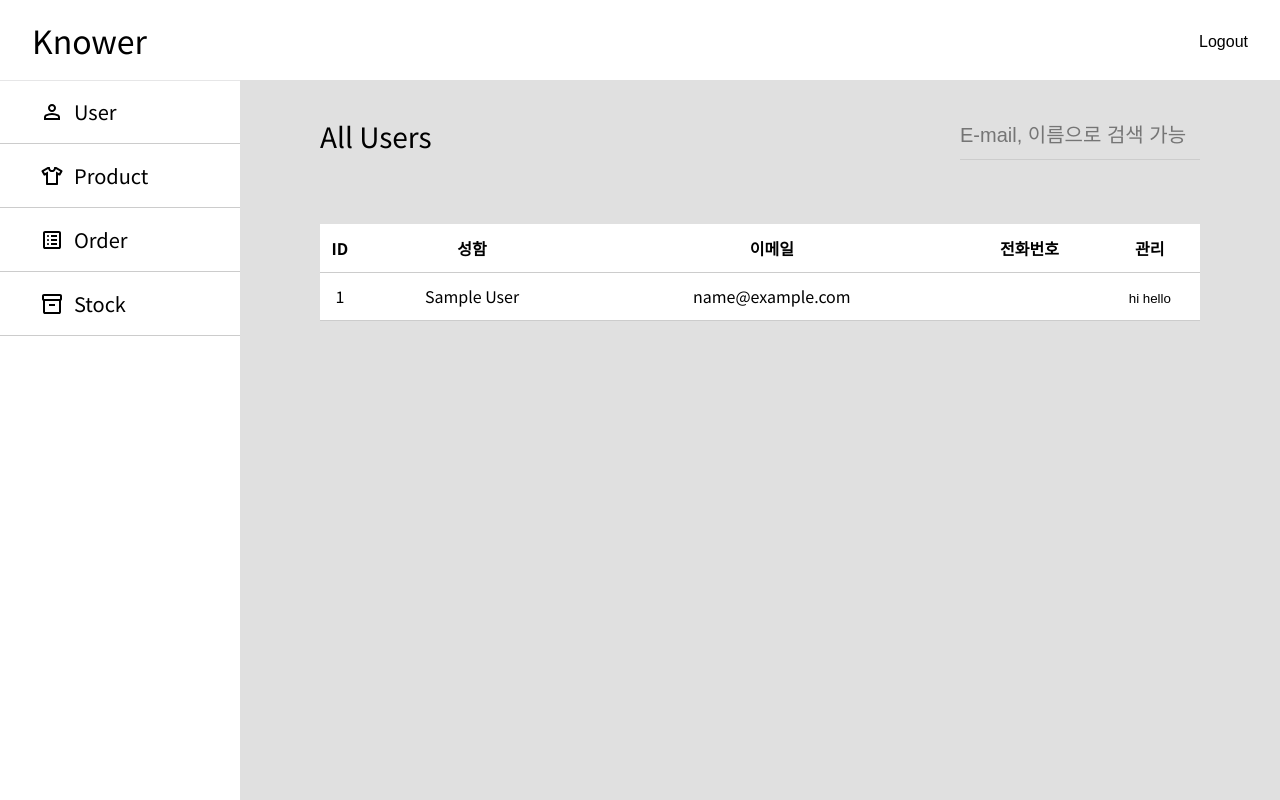
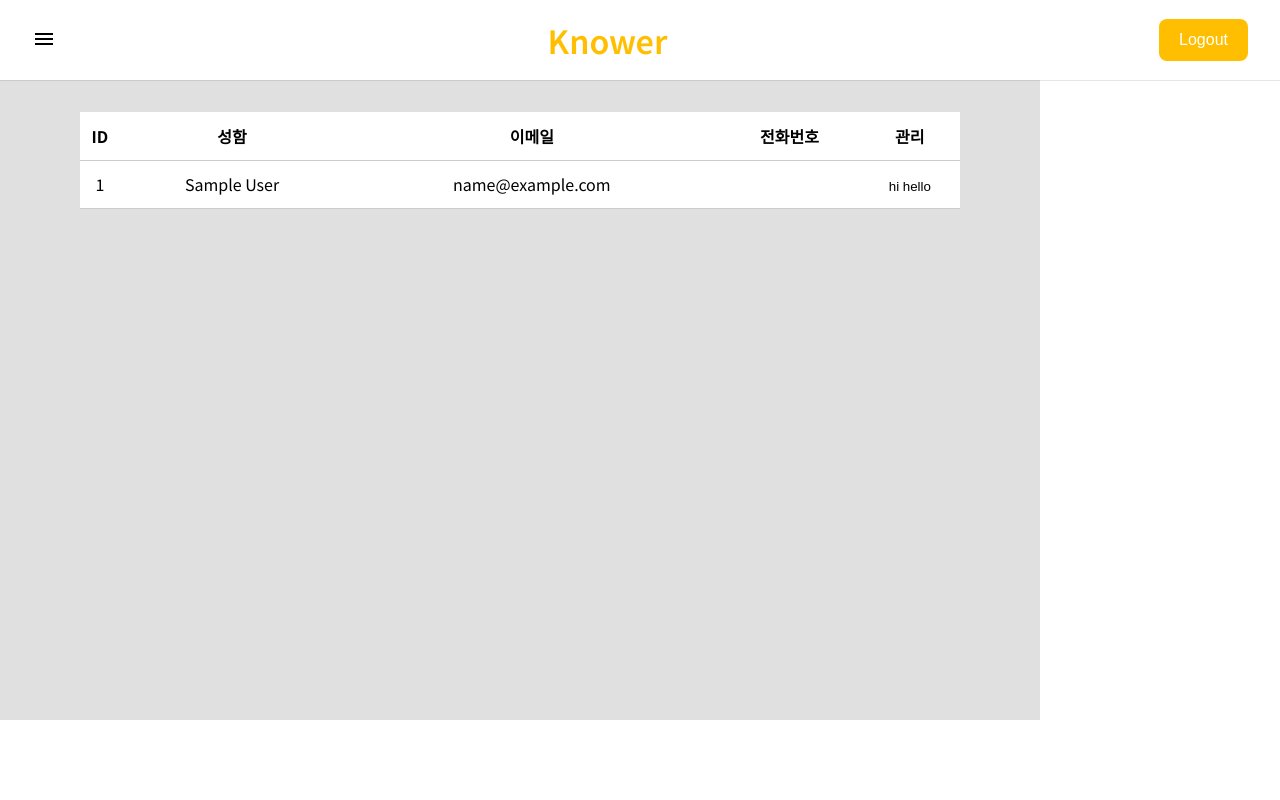
Before and after one commit to donghhan/knower-admin, a Django app: page /users/ in a window 1280 px wide. Run offline with Django 5.2, Linux system fonts and the light colour scheme; the visitor is signed in with stand-in values (Sample User, id 1); data comes from the database, SQL or seed files in the repository.

Commit message:
Hamburger menu responsive added

```diff
--- a/config/settings/base.py
+++ b/config/settings/base.py
@@ -21,7 +21,9 @@
     "users.apps.UsersConfig",
 ]
 
-THIRDPARTY_APPS = []
+THIRDPARTY_APPS = [
+    "django_seed",
+]
 
 INSTALLED_APPS = DJANGO_BUILT_IN_APPS + THIRDPARTY_APPS + PROJECT_APPS
 
@@ -92,7 +94,7 @@
 
 USE_I18N = True
 
-USE_TZ = True
+USE_TZ = False
 
 
 # Static files (CSS, JavaScript, Images)
--- a/static/css/common.css
+++ b/static/css/common.css
@@ -2,17 +2,21 @@
 main.container {
   width: calc(100% - 15rem);
   height: calc(100svh - 5rem);
-  position: absolute;
-  bottom: 0;
-  right: 0;
   background-color: var(--lightgray);
+  overflow: hidden;
 }
 
-section.section__wrapper {
+main.container .section__wrapper {
   padding: 2em 5em;
+  width: 100%;
+  height: auto;
+  min-height: 100svh;
+  overflow-y: scroll;
+  display: flex;
+  flex-direction: column;
+  row-gap: 2em;
 }
 
 section.section__wrapper .section__wrapper__body {
-  width: 100%;
   background-color: var(--white);
 }
--- a/static/css/components/header.css
+++ b/static/css/components/header.css
@@ -1,22 +1,76 @@
 #header {
   width: 100%;
   height: 5rem;
-  position: fixed;
-  top: 0;
-  left: 0;
-  right: 0;
   background-color: var(--white);
-  box-shadow: rgba(17, 17, 26, 0.1) 0px 1px 0px;
+  padding: 0 2%;
   display: flex;
   align-items: center;
   justify-content: space-between;
-  padding: 0 2em;
+}
+
+#header .hamburger-btn {
+  display: block;
 }
 
 #header #logo .logo_text {
   font-size: 2rem;
+  color: var(--yellow);
+  font-weight: 600;
+}
+
+#header .navbar {
+  display: block;
+  position: absolute;
+  width: 20rem;
+  top: 0;
+  left: 0;
+  bottom: 0;
+  z-index: 1000;
+  background-color: var(--yellow);
+  transform: translatex(-100%);
+  transition: transform 0.25s ease-in-out;
+}
+
+#header .navbar .hamburger_close_btn {
+  position: absolute;
+  top: 2%;
+  left: 2%;
+}
+
+#header .navbar.open {
+  transform: translateX(0);
+  transition: transform 0.25s ease-in-out;
 }
 
 #header #auth .auth_btn {
   font-size: 1rem;
+  padding: 0.75em 1.25em;
+  background-color: var(--yellow);
+  border-radius: 0.5rem;
+  transition: filter 0.25s ease-in-out;
+  color: var(--white);
 }
+
+#header #auth .auth_btn:hover {
+  filter: brightness(1.1);
+  transition: filter 0.25s ease-in-out;
+}
+
+@media screen and (min-width: 1024px) {
+  #header {
+    position: fixed;
+    top: 0;
+    left: 0;
+    box-shadow: rgba(17, 17, 26, 0.1) 0px 1px 0px;
+    background-color: var(--white);
+    padding: 0 2em;
+  }
+
+  #header .hamburger-btn {
+    display: none;
+  }
+
+  #header .navbar.mobile {
+    display: none;
+  }
+}
--- a/static/css/components/navbar.css
+++ b/static/css/components/navbar.css
@@ -1,6 +1,23 @@
+#navbar {
+  width: 100%;
+  height: 6rem;
+  position: absolute;
+  top: 5rem;
+  left: 0;
+  right: 0;
+  background-color: var(--white);
+}
+
+@media screen and (min-width: 1024px) {
   #navbar {
     width: 15rem;
     height: 100svh;
+    position: aboslute;
+    top: 0;
+    left: 0;
+  }
+
+  #navbar .navbar__wrapper {
     padding-top: 5em;
   }
 
@@ -30,3 +47,4 @@
   #navbar .navbar__wrapper .navbar__menu a img {
     margin-right: 0.5em;
   }
+}
--- a/static/css/global.css
+++ b/static/css/global.css
@@ -49,7 +49,7 @@
 
 :root {
   --white: #fff;
-  --yellow: #fdfd96;
+  --yellow: #ffbf00;
   --gray: #ccc;
   --lightgray: #e0e0e0;
 }
--- /dev/null
+++ b/static/js/hamburger.js
@@ -0,0 +1,11 @@
+const hamburgerBtn = document.querySelector(".hamburger_btn");
+const navbarMenu = document.querySelector(".navbar");
+const hamburgerCloseBtn = document.querySelector(".hamburger_close_btn");
+
+hamburgerBtn.addEventListener("click", () => {
+  navbarMenu.classList.add("open");
+});
+
+hamburgerCloseBtn.addEventListener("click", () => {
+  navbarMenu.classList.remove("open");
+});
--- a/templates/base.html
+++ b/templates/base.html
@@ -1,6 +1,7 @@
 {% load static %}
 <!DOCTYPE html>
 <html lang="en">
+
 <head>
     <meta charset="UTF-8">
     <meta name="viewport" content="width=device-width, initial-scale=1.0">
@@ -10,15 +11,18 @@
     <link rel="stylesheet" href="{% static 'css/global.css' %}">
     <link rel="stylesheet" href="{% static 'css/common.css' %}">
     <link rel="stylesheet" href="{% static 'css/components/header.css' %}">
+    <!-- style block -->
     {% block css %}{% endblock css %}
+    <!-- js block -->
     {% block js %}{% endblock js %}
     <!-- title -->
     {% block title %}{% endblock title %}
 </head>
+
 <body>
     {% include "components/header.html" %}
-    {% include "components/navbar.html" %}
 
     {% block content %}{% endblock content %}
 </body>
+
 </html>
--- a/templates/components/header.html
+++ b/templates/components/header.html
@@ -2,8 +2,19 @@
 <link rel="stylesheet" href="{% static 'css/components/header.css' %}">
 
 <header id="header">
+    <button class="hamburger_btn">
+        <img src="{% static 'icons/hamburger.svg' %}" alt="hamburger menu icon" />
+    </button>
+    <nav class="navbar mobile">
+        <button class="hamburger_close_btn">
+            <img src="{% static 'icons/close.svg' %}" width="40px" height="40px" alt="hamburger menu close icon" />
+        </button>
+        <ul class="navbar__menu">
+            <li><a href="{% url 'users:user_list' %}">유저</a></li>
+        </ul>
+    </nav>
     <div id="logo">
-        <a href="/" class="logo_text">Knower</a>
+        <a href="{% url 'common:home' %}" class="logo_text">Knower</a>
     </div>
     <div>
         <form method="post" id="auth" action="{% url 'common:logout' %}">
@@ -12,3 +23,5 @@
         </form>
     </div>
 </header>
+
+<script defer src="{% static 'js/hamburger.js' %}"></script>
--- a/users/templates/users/user_list.html
+++ b/users/templates/users/user_list.html
@@ -21,8 +21,6 @@
                 <button type="submit" hidden />
             </form>
         </div>
-        </section>
-        <section class="section__wrapper">
         <div class="section__wrapper__body">
             <table id="users">
                 <thead>
```
Also changed, not shown: static/icons/close.svg (added), static/icons/hamburger.svg (added). Lines whose indentation alone changed are shown as unchanged.
